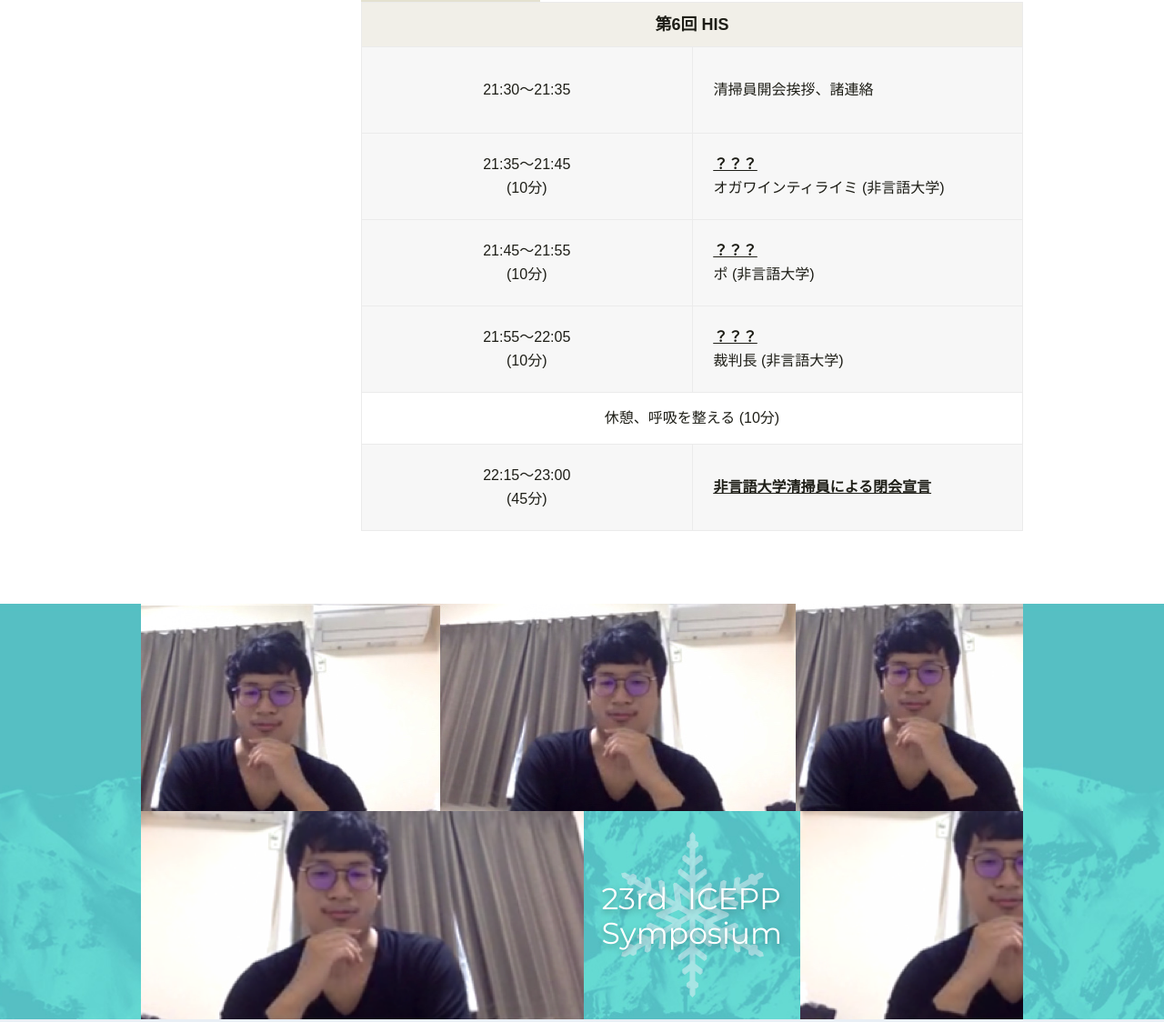
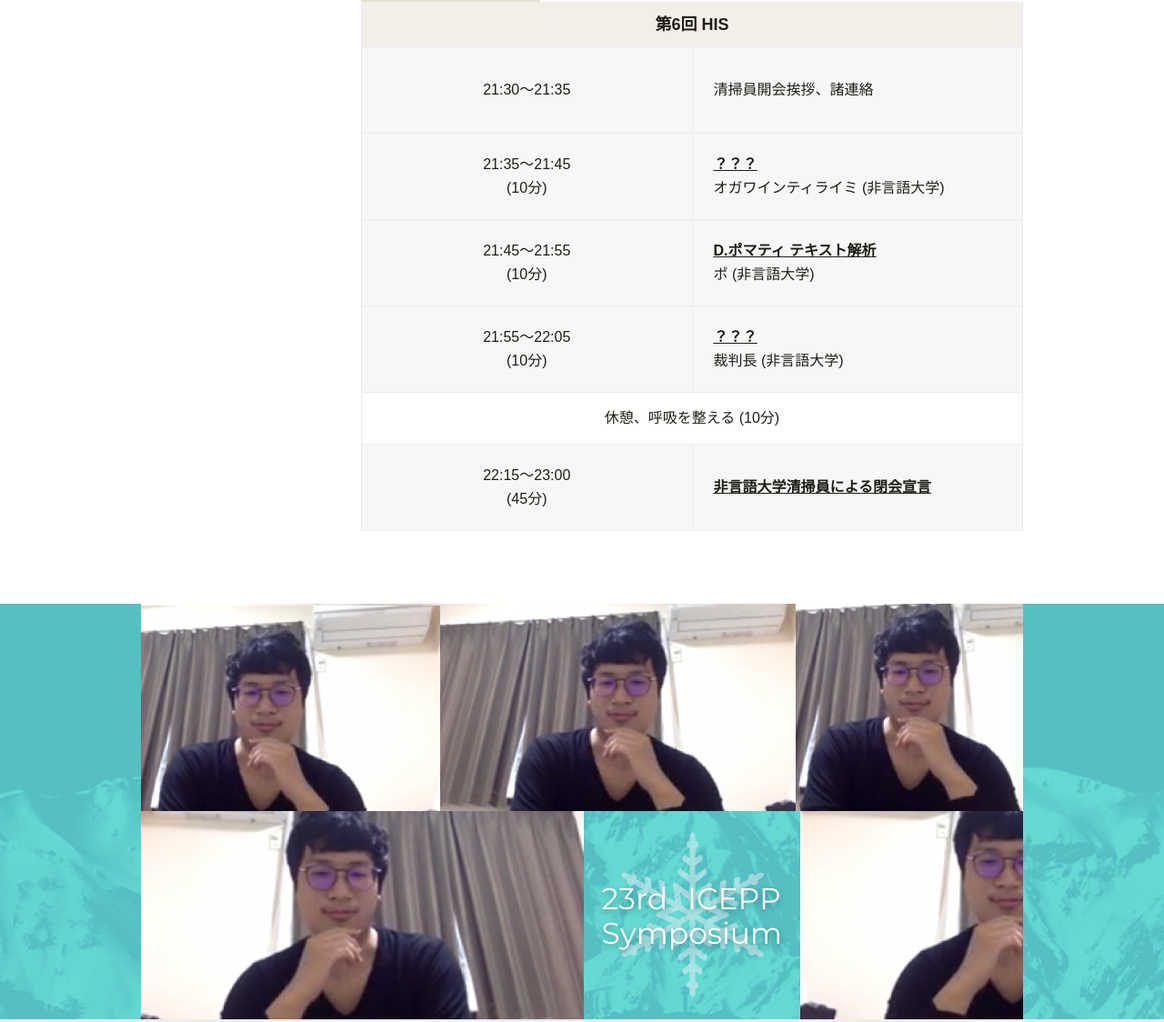
Before and after one commit to kabupen/his, a plain HTML site: page table.html in a window 1280 px wide. Shown: the part 1279-2403 px from the top of the page at 91% size. Drawn offline with nearby package versions, Linux system fonts and the light colour scheme; a script that the page names is missing; a web font is replaced by a local one.

Commit message:
Added the slides

```diff
--- a/table.html
+++ b/table.html
@@ -113,7 +113,7 @@
 			    </tr>
 			    <tr>
 				<td class="time">21:45～21:55<br>(10分)</td>
-				<td class="body"><a href="download/sympo23-lec_ando_gw2.pdf" target="_blank"><em>？？？</em></a><br>ポ (非言語大学)</td>
+				<td class="body"><a href="slide/report_6th_takeda.pdf" target="_blank"><em>D.ポマティ テキスト解析</em></a><br>ポ (非言語大学)</td>
 			    </tr>
 			    <tr>
 				<td class="time">21:55～22:05<br>(10分)</td>
```
Also changed, not shown: 1 other file.
